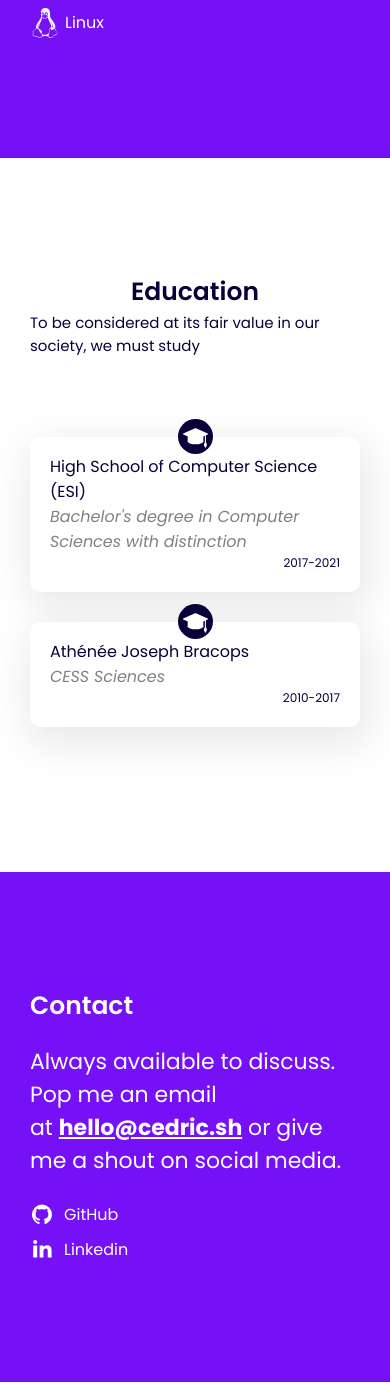
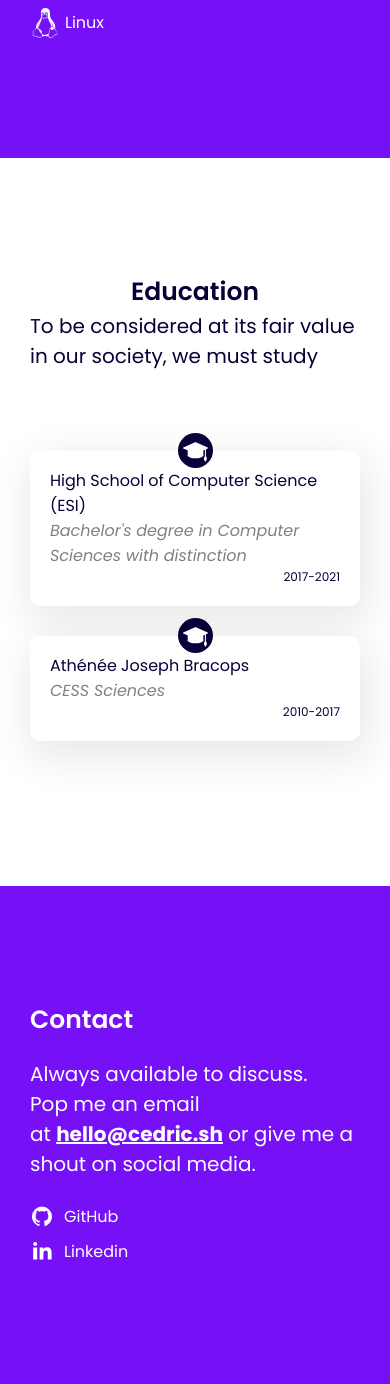
Before and after one commit to cedreams/portfolio, a Next.js app: page / in a window 390 px wide. Shown: the part 1268-2652 px from the top of the page. Built offline with nearby package versions, Linux system fonts and the light colour scheme.

Commit message:
chore: ajust font size for any descriptions

```diff
--- a/src/components/Contact.tsx
+++ b/src/components/Contact.tsx
@@ -5,7 +5,7 @@ export default function Contact() {
         <div id="contact" className="contact-content">
             <div className="contact-title title">Contact</div>
 
-            <div className="contact-desc">
+            <div className="contact-desc desc">
                 Always available to discuss.<br />
 
                 Pop me an email at&nbsp;
--- a/src/components/Education/index.tsx
+++ b/src/components/Education/index.tsx
@@ -5,7 +5,7 @@ export default function Education() {
         <div id="education" className="education-content">
             <div>
                 <div className="education-title title">Education</div>
-                <div className="education-desc">To be considered at its fair value in our society, we must study</div>
+                <div className="education-desc desc">To be considered at its fair value in our society, we must study</div>
                 <EducationItem
                     place="High School of Computer Science (ESI)"
                     name="Bachelor's degree in Computer Sciences with distinction"
--- a/src/styles/global.css
+++ b/src/styles/global.css
@@ -130,7 +130,6 @@ body,html {
 }
 
 .contact-desc {
-    font-size: 22px;
     padding: 20px 0px;
 }
 
@@ -149,8 +148,11 @@ body,html {
 }
 
 .education-desc {
+    margin-bottom: 80px;
+}
+
+.desc {
     font-size: 22px;
-    margin-bottom: 80px;
 }
 
 .education-item {
@@ -304,8 +306,8 @@ body,html {
         width: 300px;
     }
 
-    .education-desc {
-        font-size: 15px;
+    .desc {
+        font-size: 20px;
     }
 }
 
```
Also changed, not shown: public/assets/fonts/Parisienne-Regular.ttf (deleted).
